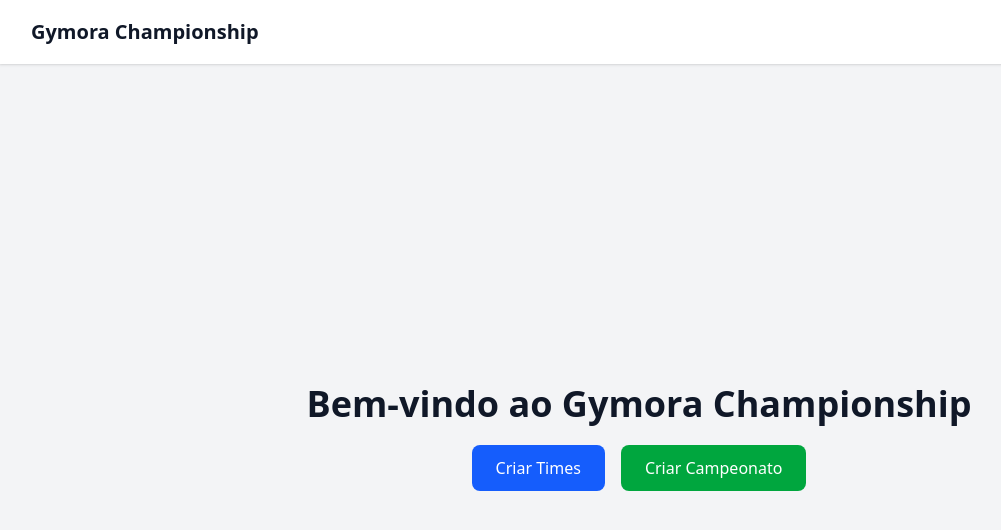
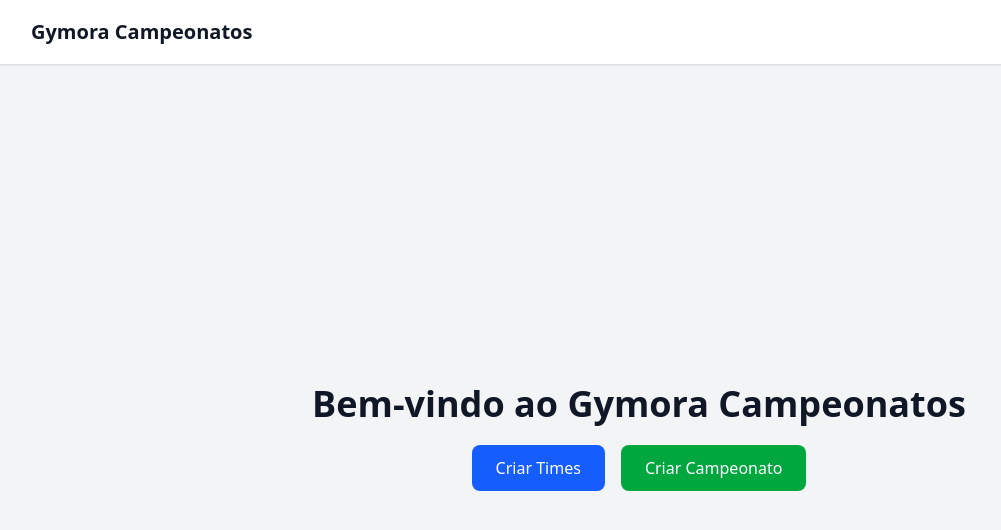
Before and after one commit to lucasmarques73/random-pairs-footvolley, a React (Vite) app: page / in a window 1280 px wide. Shown: the top 530 px of the page, without its empty margins (1-1002 px from the left). Built offline with nearby package versions, Linux system fonts and the light colour scheme.

Commit message:
feat: update branding from "Gymora Championship" to "Gymora Campeonatos"

```diff
--- a/src/App.tsx
+++ b/src/App.tsx
@@ -9,7 +9,7 @@ function Home() {
           <div className="flex justify-between h-16">
             <div className="flex items-center">
               <Link to="/" className="text-xl font-bold text-gray-900">
-                Gymora Championship
+                Gymora Campeonatos
               </Link>
             </div>
           </div>
@@ -19,7 +19,7 @@ function Home() {
       <main className="flex-grow flex items-center justify-center">
         <div className="text-center space-y-6">
           <h1 className="text-4xl font-bold text-gray-900 mb-8">
-            Bem-vindo ao Gymora Championship
+            Bem-vindo ao Gymora Campeonatos
           </h1>
           <div className="space-x-4">
             <Link
@@ -29,7 +29,7 @@ function Home() {
               Criar Times
             </Link>
             <Link
-              to="/championship"
+              to="/Campeonatos"
               className="px-6 py-3 bg-green-600 text-white font-medium rounded-lg hover:bg-green-700 transition-colors"
             >
               Criar Campeonato
@@ -53,7 +53,7 @@ export function App() {
             <div className="flex justify-between h-16">
               <div className="flex items-center">
                 <Link to="/" className="text-xl font-bold text-gray-900">
-                  Gymora Championship
+                  Gymora Campeonatos
                 </Link>
               </div>
             </div>
@@ -65,7 +65,7 @@ export function App() {
         <Route path="/" element={<Home />} />
         <Route path="/teams" element={<GenerateTeams />} />
         <Route
-          path="/championship"
+          path="/Campeonatos"
           element={<div className="p-8">Página de Campeonato (em breve)</div>}
         />
       </Routes>
```
